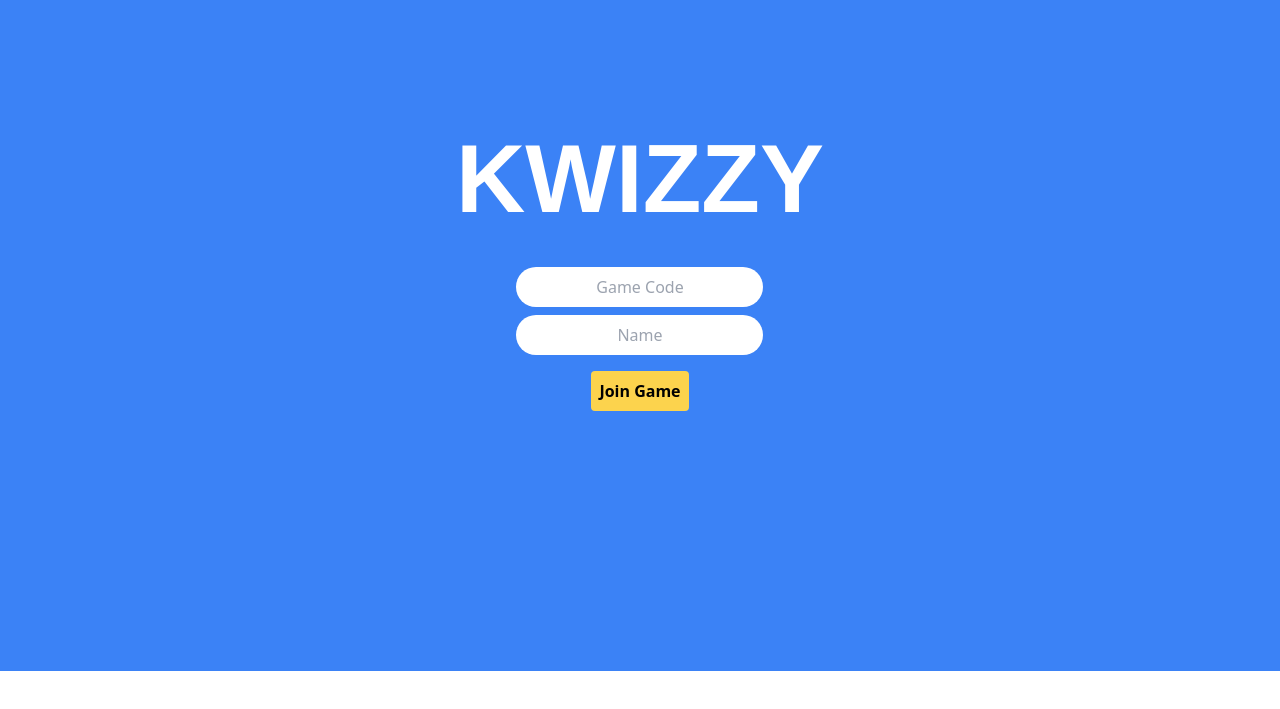
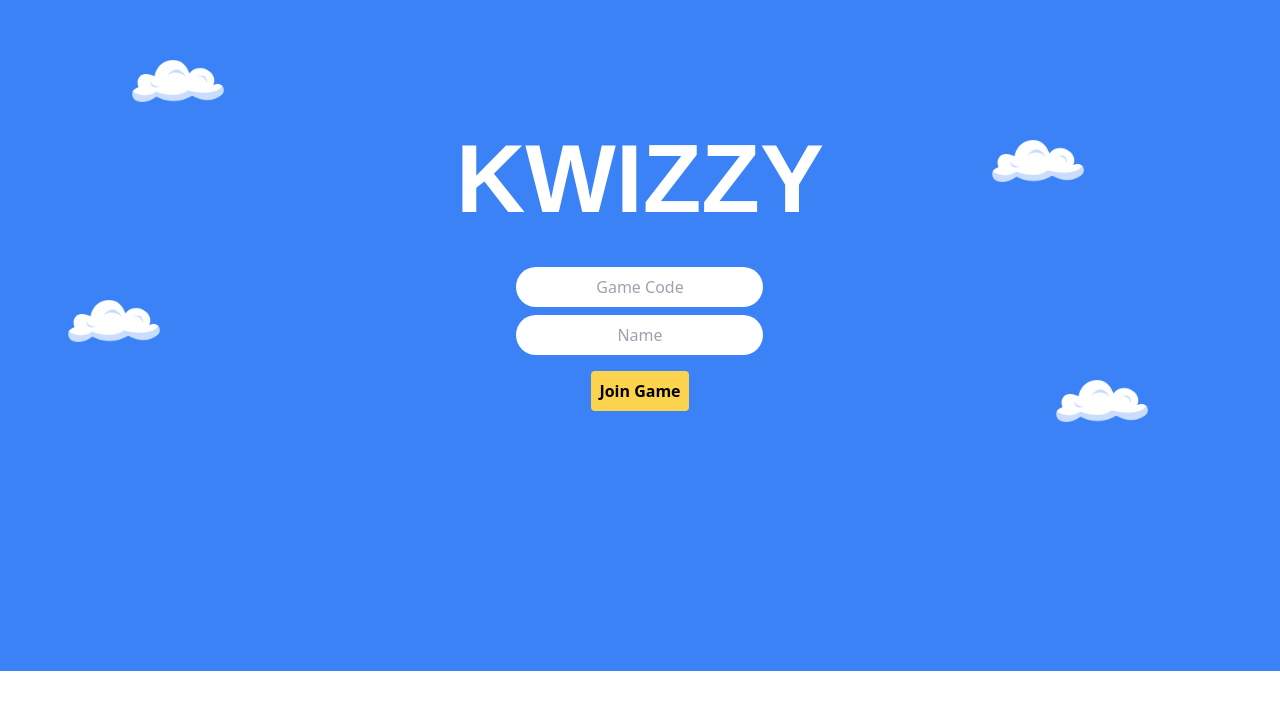
Before and after one commit to rcSabucido/kwizzy, a Svelte app in the folder frontend/: page / in a window 1280 px wide. Shown: the part 129-838 px from the top of the page. Before the commit the page ends 800 px from the top, so only its background shows below. Built offline with nearby package versions, Linux system fonts and the light colour scheme; no server answers; a web font is replaced by a local one.

Commit message:
Added clouds to PJV

```diff
--- a/frontend/src/views/player/PlayerJoinView.svelte
+++ b/frontend/src/views/player/PlayerJoinView.svelte
@@ -7,7 +7,7 @@
 
     let code: string = "";
     let name: string = "";
-    export let game: PlayerGame
+    export let game: PlayerGame;
 
     function join(){
         dispatch("join");
@@ -19,10 +19,46 @@
     .custom-font {
         font-family: 'Wedges', sans-serif;
     }
+    .bg-blue-500 {
+        background-color: #3b82f6;
+        min-height: 100vh;
+        width: 100%;
+        position: relative;
+    }
+    .cloud {
+        background-image: url('/assets/cloud.png');
+        background-size: contain;
+        background-repeat: no-repeat;
+        width: 100px; /* Adjust the size as needed */
+        height: 1000px;
+        position: absolute;
+    }
+    .cloud1 {
+        top: 20%;
+        left: 10%;
+    }
+    .cloud2 {
+        top: 30%;
+        right: 15%;
+    }
+    .cloud3 {
+        top: 50%;
+        left: 5%;
+    }
+    .cloud4 {
+        top: 60%;
+        right: 10%;
+    }
 </style>
 
+<div class="bg-blue-500 flex items-center justify-center">
+    <!-- Cloud elements -->
+    <div class="cloud cloud1"></div>
+    <div class="cloud cloud2"></div>
+    <div class="cloud cloud3"></div>
+    <div class="cloud cloud4"></div>
 
-<div class="bg-blue-500 Times min-h-screen w-full flex items-center justify-center">
+    <!-- Main content -->
     <div>
         <h2 class="text-white font-bold text-8xl text-center custom-font"> KWIZZY </h2>
         <div class="flex flex-col gap-2 mt-10 items-center">
@@ -31,5 +67,4 @@
             <button on:click={join} class="bg-amber-300 hover:bg-amber-400 text-black font-bold mt-2 rounded px-2 py-2"> Join Game </button>
         </div>
     </div>
-
 </div>
```
Also changed, not shown: frontend/public/assets/cloud.png (added), 1 other file (tests, documents, lock files or other folders).
